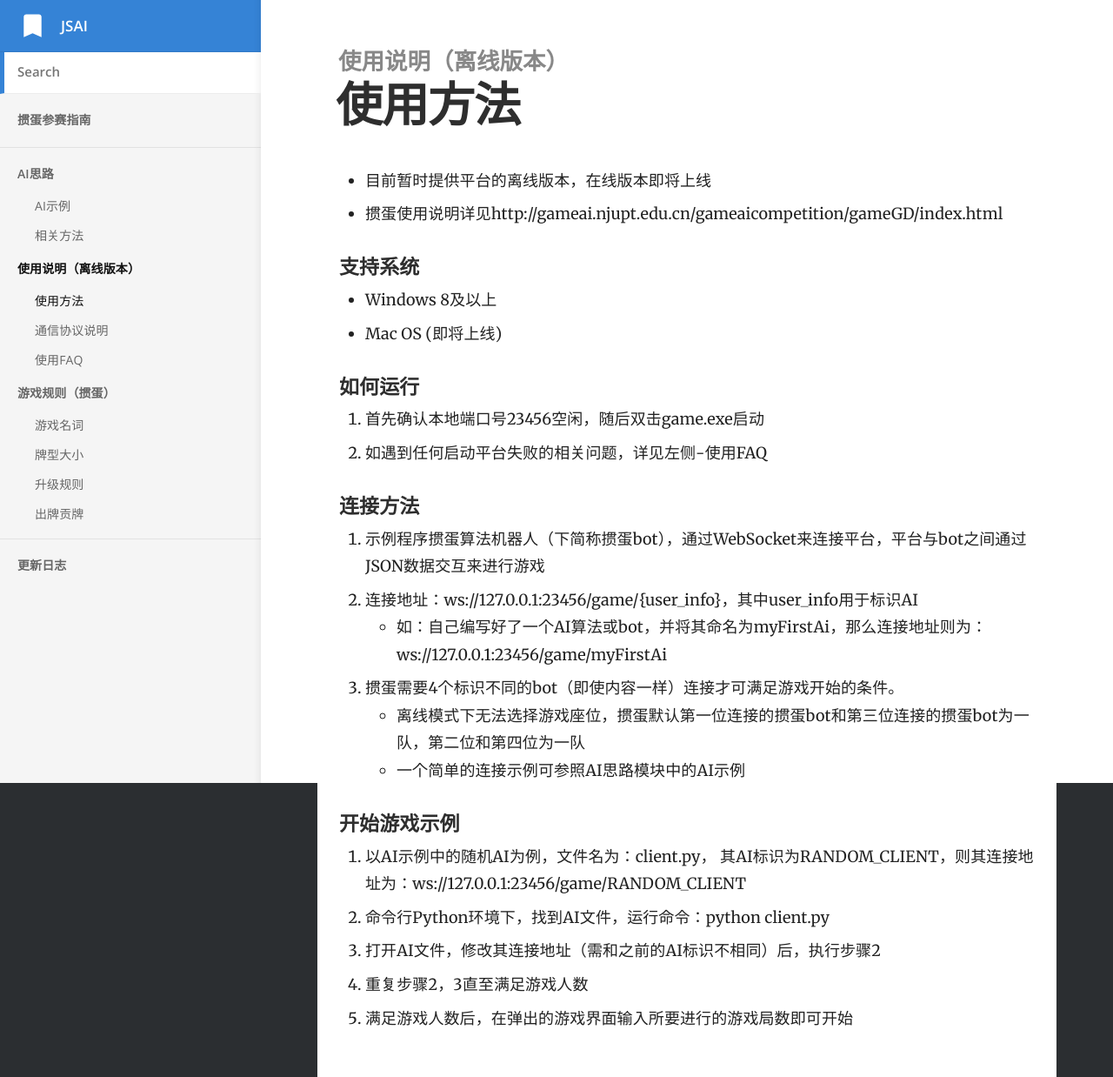
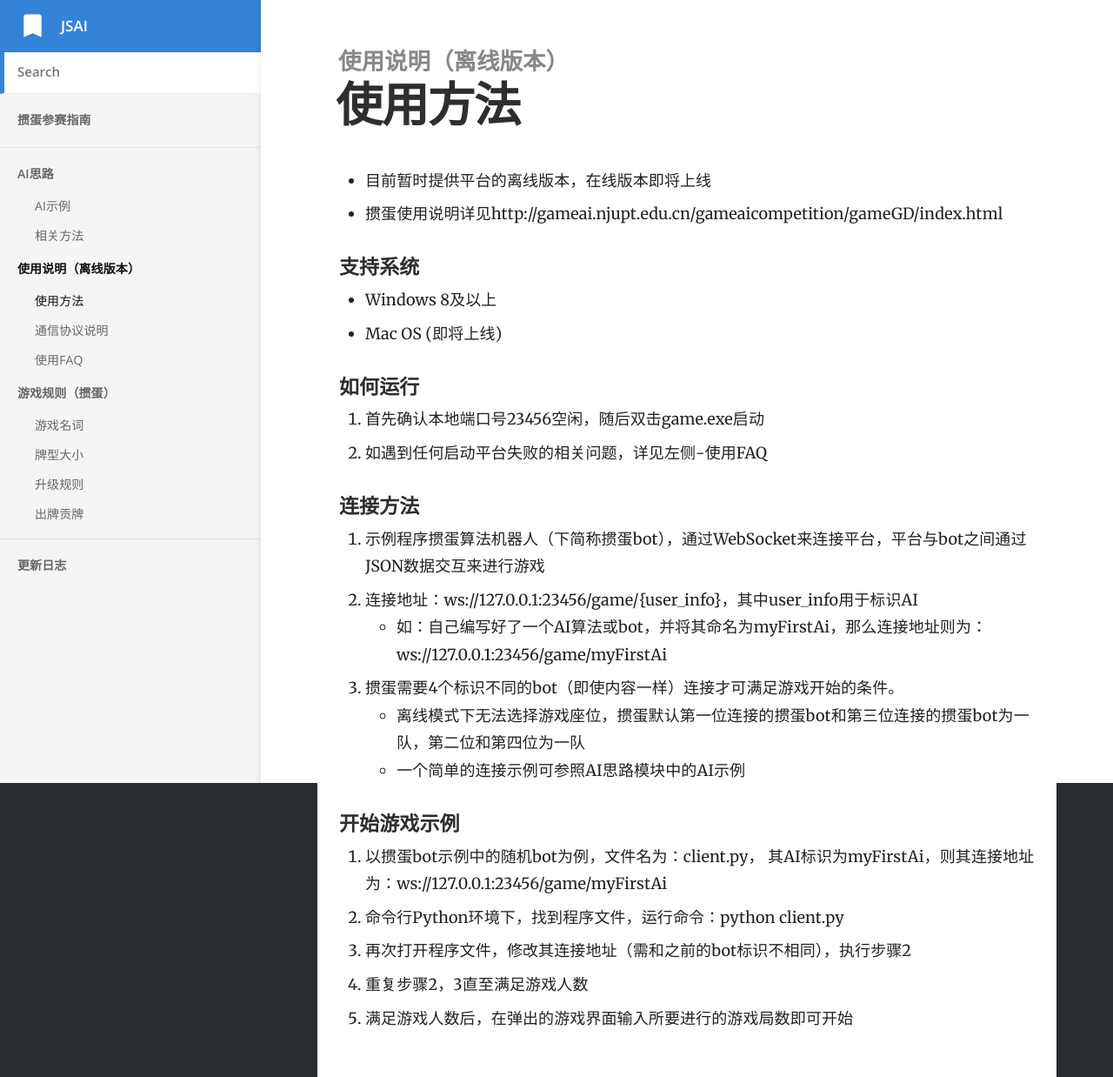
Before and after one commit to njuptGD/njuptGD.github.io, a Jekyll site: the page built from _docs/使用说明（离线版本）/使用方法.md, in a window 1280 px wide. Shown: the whole page at 87% size. Built offline with Jekyll 4.4.1, drawn with Linux system fonts in a browser that asks for light colours.

Commit message:
2020.09.09 N次

```diff
--- a/_docs/使用说明（离线版本）/使用方法.md
+++ b/_docs/使用说明（离线版本）/使用方法.md
@@ -34,8 +34,8 @@ order: 1
 
 #### 开始游戏示例
 
-1. 以AI示例中的随机AI为例，文件名为：client.py， 其AI标识为RANDOM_CLIENT，则其连接地址为：ws://127.0.0.1:23456/game/RANDOM_CLIENT
-2. 命令行Python环境下，找到AI文件，运行命令：python client.py
-3. 打开AI文件，修改其连接地址（需和之前的AI标识不相同）后，执行步骤2
+1. 以掼蛋bot示例中的随机bot为例，文件名为：client.py， 其AI标识为myFirstAi，则其连接地址为：ws://127.0.0.1:23456/game/myFirstAi
+2. 命令行Python环境下，找到程序文件，运行命令：python client.py
+3. 再次打开程序文件，修改其连接地址（需和之前的bot标识不相同），执行步骤2
 4. 重复步骤2，3直至满足游戏人数
 5. 满足游戏人数后，在弹出的游戏界面输入所要进行的游戏局数即可开始
```
